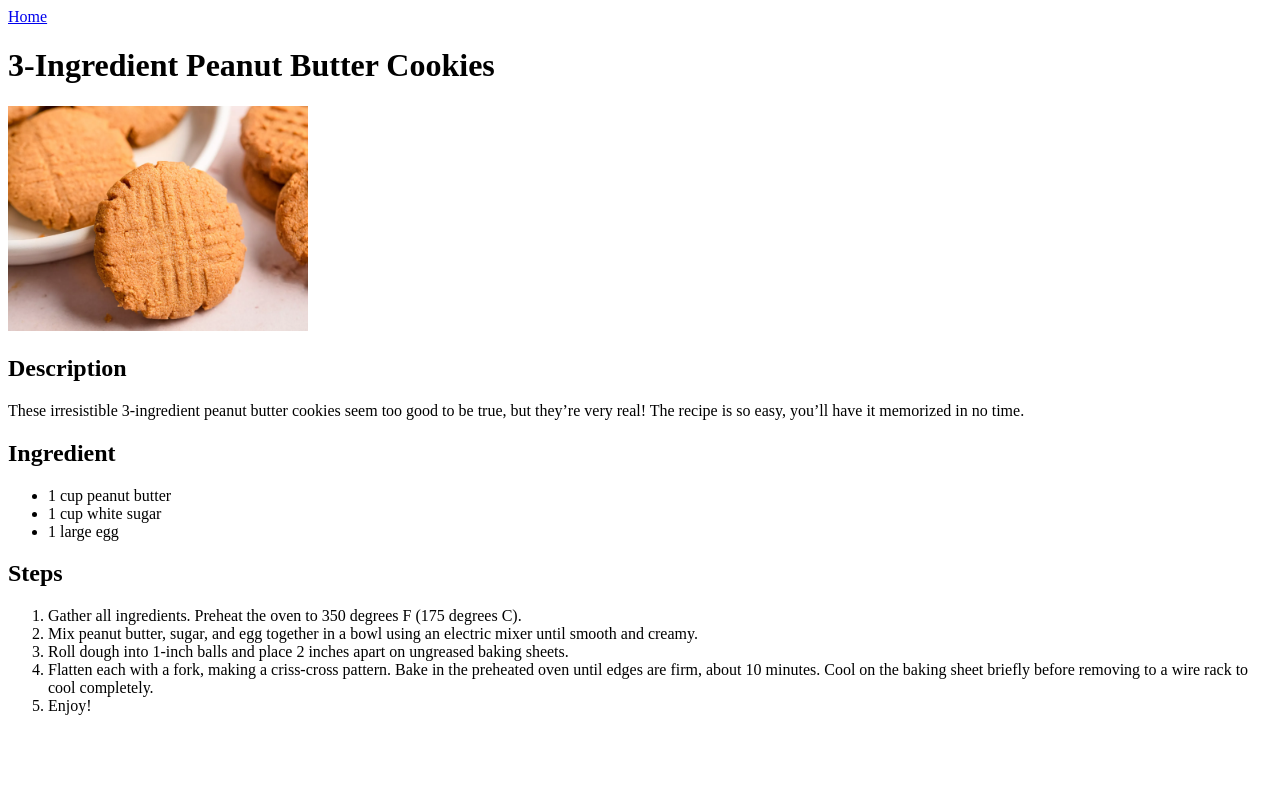
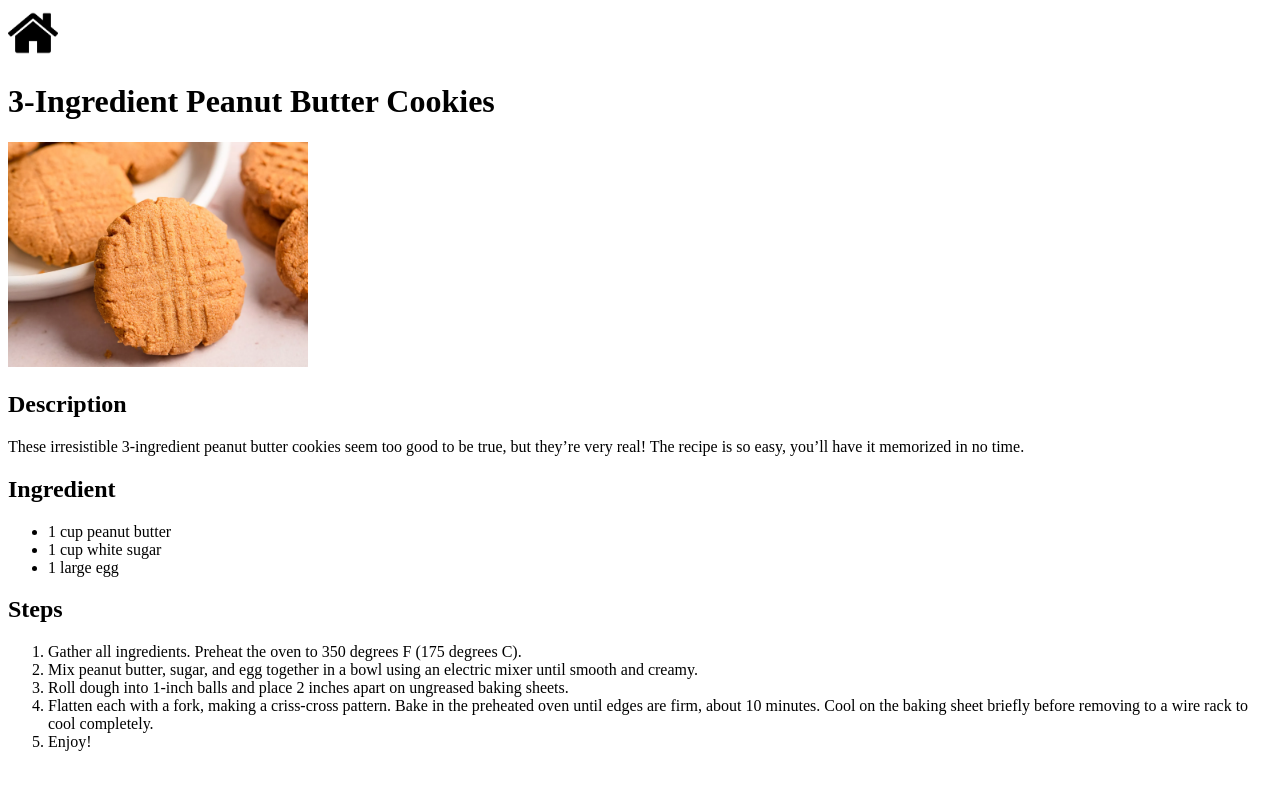
Before and after one commit to CCS0708/odin-recipes, a plain HTML site: page recipes/cookie.html in a window 1280 px wide. Drawn offline with Linux system fonts and the light colour scheme.

Commit message:
add home icon in every page

```diff
--- a/recipes/cookie.html
+++ b/recipes/cookie.html
@@ -6,7 +6,8 @@
   <title>Cookies</title>
 </head>
 <body>
-  <a href="../index.html">Home</a>
+  <a href="../index.html"><img src="images/home.png" alt="home" width="50"></a>
+
   <h1>3-Ingredient Peanut Butter Cookies</h1>
   <img src="./images/cookie.jpg" alt="cookies" width="300">
 
```
Also changed, not shown: recipes/lasagna.html (+1 -1 lines), recipes/images/home.png (added).
